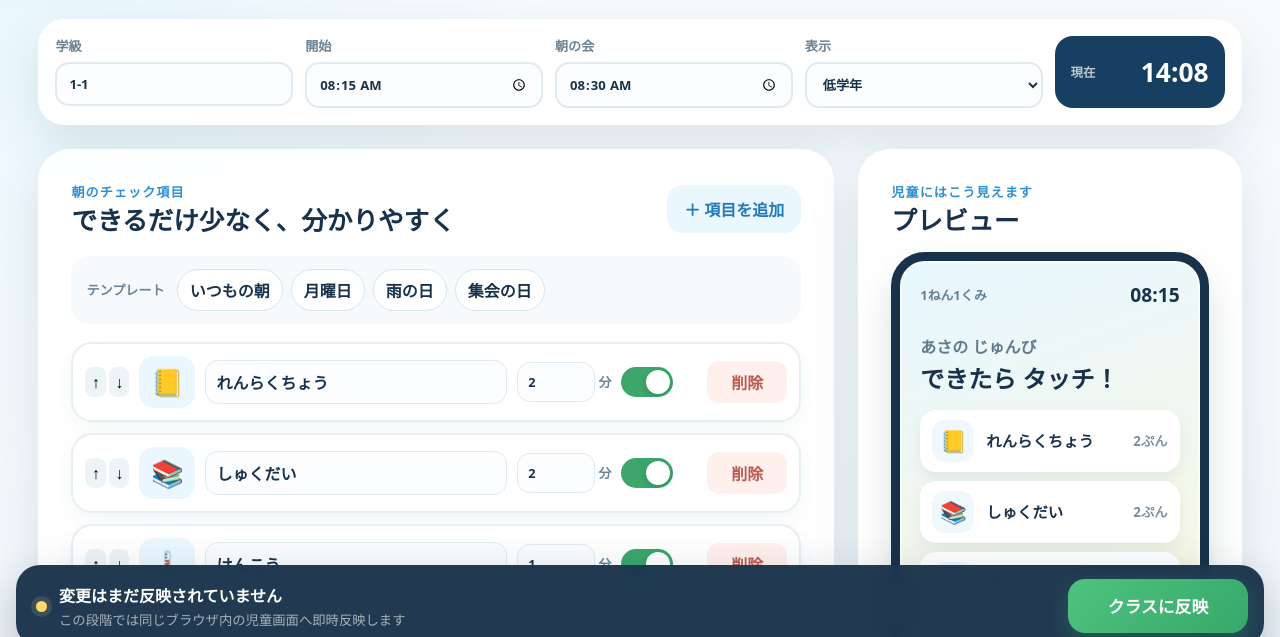
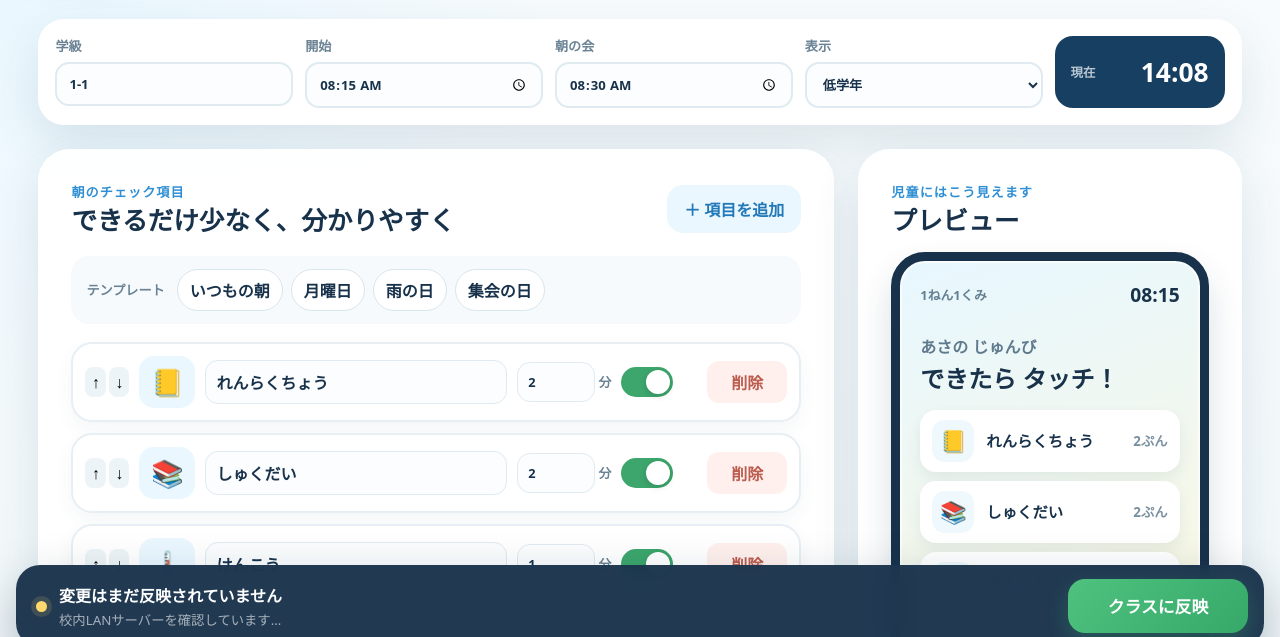
Before and after one commit to bantai-education-design/school-checkin-timer, a website: page git clone/school-checkin-timer/teacher.html in a window 1280 px wide. Shown: the part 135-772 px from the top of the page. Drawn offline with Linux system fonts and the light colour scheme.

Commit message:
feat: show LAN publish status on teacher screen

```diff
--- a/git clone/school-checkin-timer/teacher.html
+++ b/git clone/school-checkin-timer/teacher.html
@@ -65,7 +65,7 @@
     </section>
 
     <footer class="publish-bar">
-      <div class="publish-state"><span class="state-dot"></span><div><strong id="save-status">変更はまだ反映されていません</strong><small>この段階では同じブラウザ内の児童画面へ即時反映します</small></div></div>
+      <div class="publish-state"><span class="state-dot"></span><div><strong id="save-status">変更はまだ反映されていません</strong><small id="server-status">校内LANサーバーを確認しています…</small></div></div>
       <button id="publish-button" class="publish-button" type="button">クラスに反映</button>
     </footer>
   </main>
```
